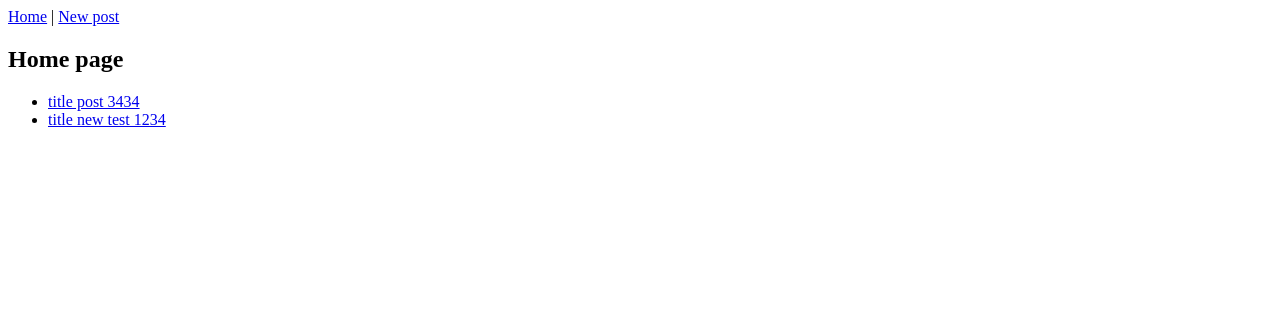
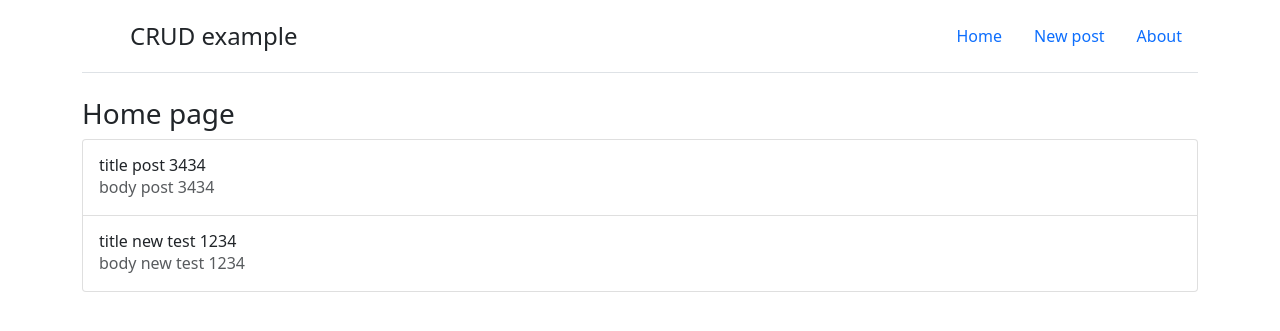
Before and after one commit to silvium76/crud, a Django app: page / in a window 1280 px wide. Shown: the top 331 px of the page. Run offline with Django 3.2, Linux system fonts and the light colour scheme; data comes from the database, SQL or seed files in the repository; both versions use the stored data as it was after the commit.

Commit message:
Some Bootstrap added

```diff
--- a/blog_app/urls.py
+++ b/blog_app/urls.py
@@ -1,5 +1,5 @@
 from django.urls import path
-from .views import BlogHomePage, BlogDetailViewPage, BlogNewPostPage, BlogUpdateViewPage, BlogDeleteViewPage
+from .views import BlogHomePage, BlogDetailViewPage, BlogNewPostPage, BlogUpdateViewPage, BlogDeleteViewPage, BlogAboutPage
 
 urlpatterns = [
     path('', BlogHomePage.as_view(), name='home'),
@@ -7,4 +7,5 @@ urlpatterns = [
     path('post_detail/<int:pk>/', BlogDetailViewPage.as_view(), name='post_detail'),
     path('post/<int:pk>/edit/', BlogUpdateViewPage.as_view(), name='post_edit'),
     path('post/<int:pk>/delete/', BlogDeleteViewPage.as_view(), name='post_delete'),
+    path('post/about', BlogAboutPage.as_view(), name='about'),
 ]
--- a/blog_app/views.py
+++ b/blog_app/views.py
@@ -2,6 +2,10 @@ from django.views.generic import ListView, DetailView
 from django.views.generic.edit import CreateView, UpdateView, DeleteView
 from .models import Post
 from django.urls import reverse_lazy
+import re
+from django.utils.timezone import datetime
+from django.http import HttpResponse
+from django.shortcuts import render
 
 
 class BlogHomePage(ListView):
@@ -31,3 +35,8 @@ class BlogDeleteViewPage(DeleteView):
     model = Post
     template_name = 'post_delete.html'
     success_url = reverse_lazy('home')
+
+
+class BlogAboutPage(ListView):
+    model = Post
+    template_name = 'about.html'
--- a/blog_project/settings.py
+++ b/blog_project/settings.py
@@ -39,6 +39,7 @@ INSTALLED_APPS = [
     'django.contrib.messages',
     'django.contrib.staticfiles',
     'blog_app',
+    'crispy_forms',
 ]
 
 MIDDLEWARE = [
@@ -50,7 +51,7 @@ MIDDLEWARE = [
     'django.contrib.messages.middleware.MessageMiddleware',
     'django.middleware.clickjacking.XFrameOptionsMiddleware',
 ]
-
+CRISPY_TEMPLATE_PACK = 'bootstrap4'
 ROOT_URLCONF = 'blog_project.urls'
 TEMPLATES = [
     {
--- a/templates/base.html
+++ b/templates/base.html
@@ -1,13 +1,42 @@
 <!--templates/base.html-->
+<html>
+
+<head>
+    <meta charset="utf-8">
+    <title>CRUD operations</title>
+    <meta name="viewport" content="width=device-width, initial-scale=1, shrink-to-fit=no">
+
+    <link href="https://cdn.jsdelivr.net/npm/bootstrap@5.1.3/dist/css/bootstrap.min.css" rel="stylesheet" integrity="sha384-1BmE4kWBq78iYhFldvKuhfTAU6auU8tT94WrHftjDbrCEXSU1oBoqyl2QvZ6jIW3" crossorigin="anonymous">
+
+</head>
 <body>
 
-    <header>
-        <a href="{% url 'home' %}">Home</a> |
-        <a href="{% url 'new_post' %}">New post</a>
+
+  <div class="container-sm">
+    <header class="d-flex flex-wrap justify-content-center py-3 mb-4 border-bottom">
+      <a href="/" class="d-flex align-items-center mb-3 mb-md-0 me-md-auto text-dark text-decoration-none">
+        <svg class="bi me-2" width="40" height="32"><use xlink:href="#bootstrap"/></svg>
+        <span class="fs-4">CRUD example</span>
+      </a>
+
+      <ul class="nav nav-pills">
+
+        <li class="nav-item"><a href="{% url 'home' %}" class="nav-link">Home</a></li>
+        <li class="nav-item"><a href="{% url 'new_post' %}" class="nav-link">New post</a></li>
+        <li class="nav-item"><a href="{% url 'about' %}" class="nav-link">About</a></li>
+      </ul>
     </header>
+  </div>
 
-    {% block content %}
 
-    {% endblock content %}
+    <div class="container">
+        {% block content %}
+
+        {% endblock content %}
+    </div>
+
+    <script src="https://cdn.jsdelivr.net/npm/bootstrap@5.1.3/dist/js/bootstrap.bundle.min.js" integrity="sha384-ka7Sk0Gln4gmtz2MlQnikT1wXgYsOg+OMhuP+IlRH9sENBO0LRn5q+8nbTov4+1p" crossorigin="anonymous"></script>
 
 </body>
+
+</html>
--- a/templates/home.html
+++ b/templates/home.html
@@ -3,13 +3,30 @@
 {% extends "base.html" %}
 
 {% block content %}
-    <h2>Home page</h2>
+    <h3>Home page</h3>
 
-    <ul>
+    {% comment %} <ul>
         {% for post in all_posts_list %}
             <li>
                 <a href="{% url 'post_detail' post.pk %}"> {{ post.title }} </a>
             </li>
         {% endfor %}
-    </ul>
+    </ul> {% endcomment %}
+
+
+<div class="list-group">
+    {% for post in all_posts_list %}
+
+        <a href="{% url 'post_detail' post.pk %}" class="list-group-item list-group-item-action d-flex gap-3 py-3" aria-current="true">
+            <div class="d-flex gap-2 w-100 justify-content-between">
+            <div>
+                <h6 class="mb-0">{{ post.title }}</h6>
+                <p class="mb-0 opacity-75"> {{ post.body }} </p>
+            </div>
+            </div>
+        </a>
+    {% endfor %}
+
+</div>
+
 {% endblock content %}
--- a/templates/post_detail.html
+++ b/templates/post_detail.html
@@ -2,7 +2,7 @@
 {% extends "base.html" %}
 
 {% block content %}
-    <h2> {{ post.title }} </h2>
+    <h4> {{ post.title }} </h4>
     <p> {{ post.body }} </p>
     <p><a href="{% url 'post_edit' post.pk %}">Edit post</a></p>
     <p><a href="{% url 'post_delete' post.pk %}">Delete post</a></p>
```
Also changed, not shown: templates/about.html (added, +16 -0 lines), templates/new_post.html (+56 -4 lines), templates/post_edit.html (+6 -3 lines), db.sqlite3.
